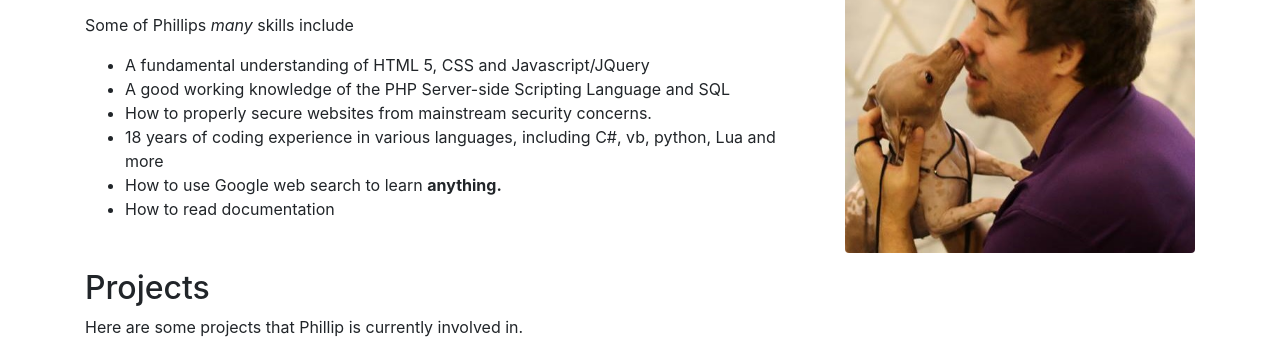
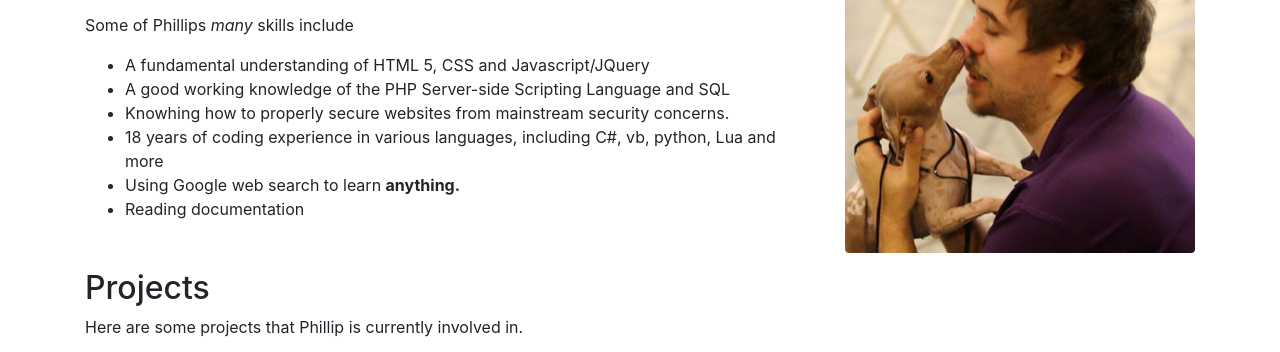
Before and after one commit to pMatt1988/pmatt1988.github.io, a plain HTML site: page index.html in a window 1280 px wide. Shown: the part 443-795 px from the top of the page. Drawn offline with Linux system fonts and the light colour scheme.

Commit message:
More grammar corrections

```diff
--- a/index.html
+++ b/index.html
@@ -32,10 +32,10 @@
             <ul>
                 <li>A fundamental understanding of HTML 5, CSS and Javascript/JQuery</li>
                 <li>A good working knowledge of the PHP Server-side Scripting Language and SQL</li>
-                <li>How to properly secure websites from mainstream security concerns.</li>
+                <li>Knowhing how to properly secure websites from mainstream security concerns.</li>
                 <li>18 years of coding experience in various languages, including C#, vb, python, Lua and more</li>
-                <li>How to use Google web search to learn <strong>anything.</strong></li>
-                <li>How to read documentation</li>
+                <li>Using Google web search to learn <strong>anything.</strong></li>
+                <li>Reading documentation</li>
 
             </ul>
         </div>
```
